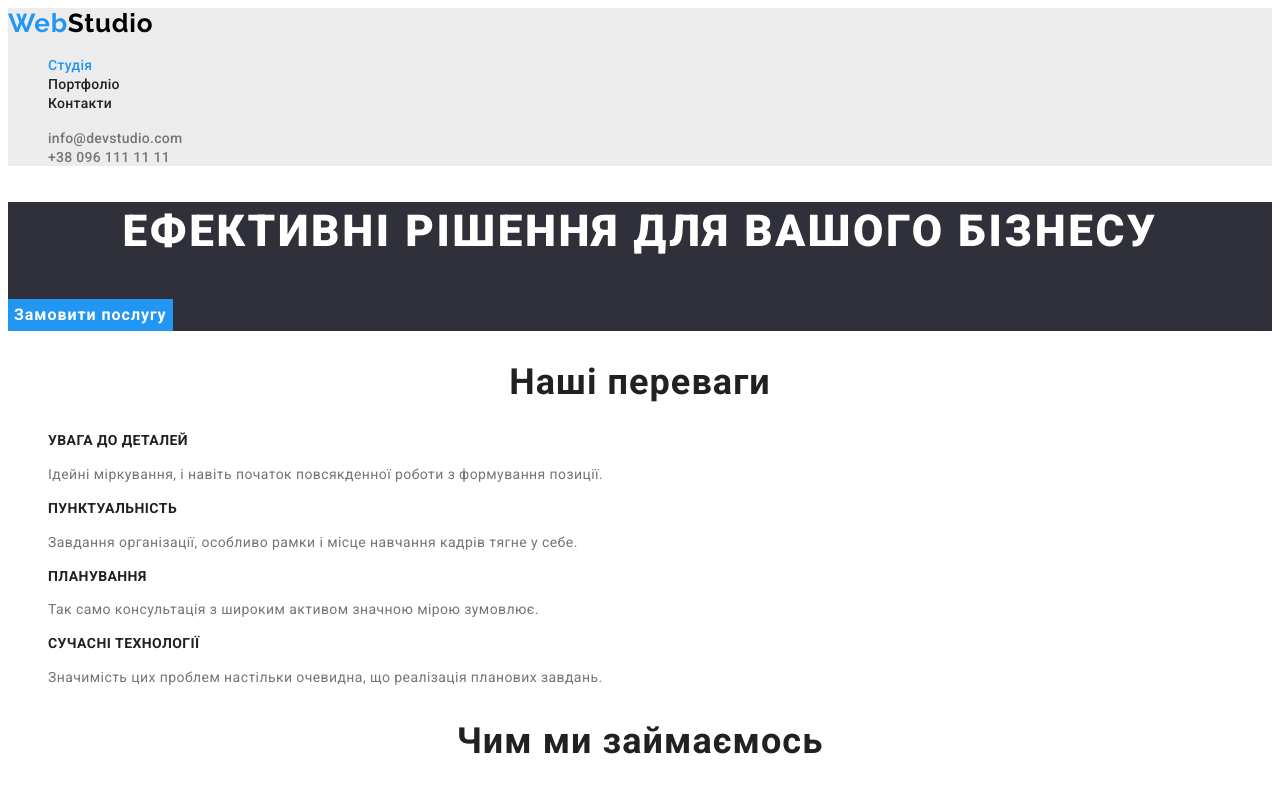
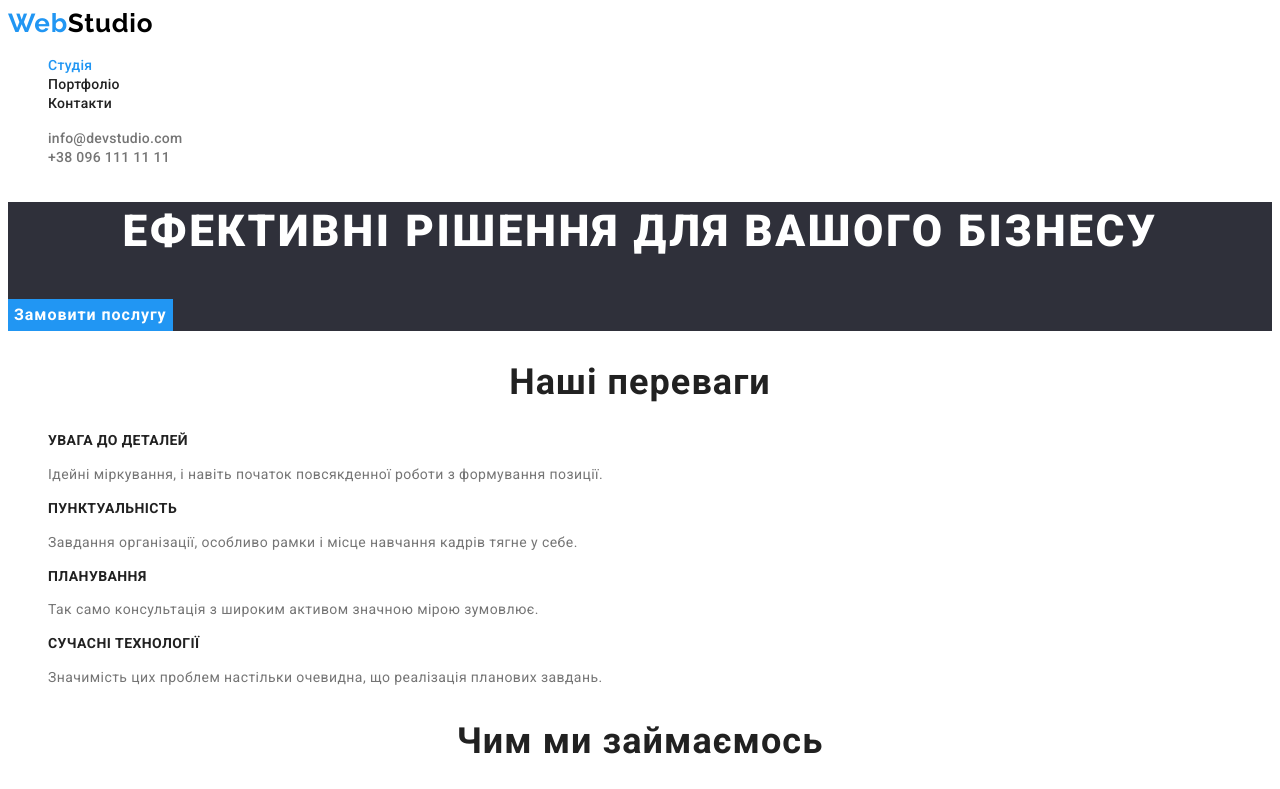
Before and after one commit to Kate-Panchenko/goit-markup-hw-02, a plain HTML site: page index.html in a window 1280 px wide. Shown: the top 789 px of the page. Drawn offline with Linux system fonts and the light colour scheme.

Commit message:
Fix header bcg color

```diff
--- a/css/styles.css
+++ b/css/styles.css
@@ -23,10 +23,6 @@ img {
 body {
     font-family: 'Roboto','Arial','Helvetica', sans-serif;
     background-color: #FFFFFF;
-}
-
-.page-header {
-    background-color: #ECECEC;
 }
 
 .logo,
```
